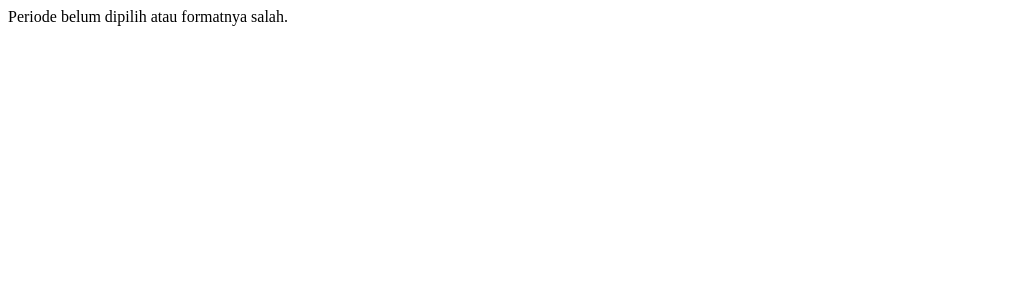
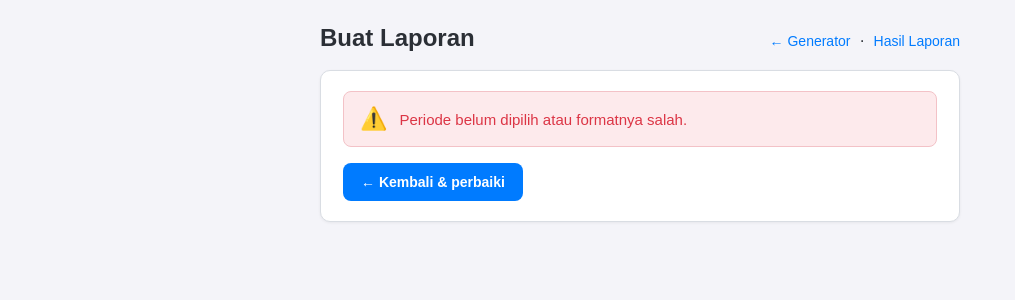
Before and after one commit to kurniadi445/prtg-generator, a PHP site: page /prtg-generator/create-job.php in a window 1280 px wide. Shown: the top 300 px of the page, without its empty margins (0-1015 px from the left). Run offline with PHP 8.4, Linux system fonts and the light colour scheme.

Commit message:
Halaman "Job dibuat" berstyle (bukan HTML mentah)
- Tampilkan nama pelanggan (bukan hanya ID), ringkasan periode & downtime
- Daftar job + tombol Cek Status, tombol "Buat lagi" / "Lihat semua hasil"
- Halaman error validasi ikut berstyle (banner merah)

Co-Authored-By: Claude Opus 4.8 <noreply@anthropic.com>

```diff
--- a/create-job.php
+++ b/create-job.php
@@ -9,48 +9,139 @@ $rekapDowntime = isset($_POST['rekap_downtime']) ? 1 : 0;
 
 $formatBulan = '/^\d{4}-(0[1-9]|1[0-2])$/';
 
+// --- Validasi ---
+$error = null;
+$pelanggan = array_values(array_filter($pelanggan, fn($id) => $id !== ''));
+
 if (!preg_match($formatBulan, $dari) || !preg_match($formatBulan, $sampai)) {
-    die('Periode belum dipilih atau formatnya salah.');
+    $error = 'Periode belum dipilih atau formatnya salah.';
+} elseif ($sampai < $dari) {
+    $error = 'Bulan "Sampai" tidak boleh sebelum "Dari".';
+} elseif (count($pelanggan) === 0) {
+    $error = 'Pilih minimal satu pelanggan.';
 }
 
-if ($sampai < $dari) {
-    die('Bulan "sampai" tidak boleh sebelum "dari".');
+$dibuat = [];
+
+if ($error === null) {
+    $bd = db();
+
+    // Ambil nama pelanggan untuk ditampilkan.
+    $tanda   = implode(',', array_fill(0, count($pelanggan), '?'));
+    $qNama   = $bd->prepare("SELECT id, nama FROM pelanggan WHERE id IN ($tanda)");
+    $qNama->execute($pelanggan);
+
+    $namaMap = [];
+    foreach ($qNama->fetchAll(PDO::FETCH_ASSOC) as $r) {
+        $namaMap[$r['id']] = $r['nama'];
+    }
+
+    $insert = $bd->prepare("
+        INSERT INTO jobs (id, bulan_mulai, bulan_akhir, pelanggan, rekap_downtime)
+        VALUES (?, ?, ?, ?, ?)
+    ");
+
+    foreach ($pelanggan as $idPelanggan) {
+        $jobId = uniqid();
+        $insert->execute([$jobId, $dari, $sampai, $idPelanggan, $rekapDowntime]);
+
+        $dibuat[] = [
+            'jobId' => $jobId,
+            'nama'  => $namaMap[$idPelanggan] ?? '(pelanggan tidak dikenal)',
+        ];
+    }
 }
+?>
+<!DOCTYPE html>
+<html lang="id">
+<head>
+    <meta charset="UTF-8">
+    <meta content="initial-scale=1, width=device-width" name="viewport">
+    <title>Job Dibuat — PRTG Generator</title>
+    <style>
+        :root {
+            --biru: #007bff; --biru-tua: #0062cc; --garis: #d9dde3;
+            --abu: #f4f4f9; --teks: #2b2f36; --redup: #8a909a;
+            --hijau: #198754; --merah: #dc3545;
+        }
+        * { box-sizing: border-box; }
+        body { background: var(--abu); color: var(--teks); font-family: Arial, Helvetica, sans-serif; margin: 0; padding: 24px 16px; }
+        .bar { align-items: baseline; display: flex; gap: 14px; justify-content: space-between; margin: 0 auto 18px; max-width: 640px; }
+        .bar h2 { margin: 0; }
+        a.nav { color: var(--biru); font-size: 14px; text-decoration: none; }
+        a.nav:hover { text-decoration: underline; }
+        .kartu { background: #fff; border: 1px solid var(--garis); border-radius: 10px; box-shadow: 0 1px 3px rgba(0,0,0,.06); margin: 0 auto 18px; max-width: 640px; padding: 20px 22px; }
 
-$pelanggan = array_filter($pelanggan, fn($id) => $id !== '');
+        .banner { align-items: center; border-radius: 8px; display: flex; gap: 12px; font-size: 15px; padding: 14px 16px; }
+        .banner.ok  { background: #e7f6ec; border: 1px solid #b6e3c4; color: var(--hijau); }
+        .banner.err { background: #fdeaec; border: 1px solid #f3c2c7; color: var(--merah); }
+        .banner .kar { font-size: 22px; }
 
-if (count($pelanggan) === 0) {
-    die('Pilih minimal satu pelanggan.');
-}
+        .ringkas { color: var(--redup); font-size: 13px; margin-top: 14px; }
 
-$bd = db();
+        .job { align-items: center; border: 1px solid var(--garis); border-radius: 8px; display: flex; gap: 12px; margin-top: 10px; padding: 12px 14px; }
+        .job .isi { flex: 1; min-width: 0; }
+        .job .nama { font-size: 14px; font-weight: bold; overflow: hidden; text-overflow: ellipsis; white-space: nowrap; }
+        .job .id { color: var(--redup); font-size: 12px; }
+        .job a { background: var(--biru); border-radius: 6px; color: #fff; flex: none; font-size: 13px; font-weight: bold; padding: 8px 14px; text-decoration: none; }
+        .job a:hover { background: var(--biru-tua); }
 
-$perintah = $bd->prepare("
-    INSERT INTO jobs
-    (id, bulan_mulai, bulan_akhir, pelanggan, rekap_downtime)
-    VALUES (?, ?, ?, ?, ?)
-");
+        .tombol-baris { display: flex; flex-wrap: wrap; gap: 10px; margin-top: 4px; }
+        .tombol { border-radius: 8px; font-size: 14px; font-weight: bold; padding: 11px 18px; text-decoration: none; }
+        .tombol.primer { background: var(--biru); color: #fff; }
+        .tombol.primer:hover { background: var(--biru-tua); }
+        .tombol.abu { background: #eef1f5; border: 1px solid var(--garis); color: var(--teks); }
+        .tombol.abu:hover { background: #e2e6ec; }
+    </style>
+</head>
+<body>
+<div class="bar">
+    <h2>Buat Laporan</h2>
+    <span>
+        <a class="nav" href="index.php">← Generator</a>
+        &nbsp;·&nbsp;
+        <a class="nav" href="hasil.php">Hasil Laporan</a>
+    </span>
+</div>
 
-echo "<h3>Job berhasil dibuat</h3>";
+<?php if ($error !== null): ?>
+    <div class="kartu">
+        <div class="banner err">
+            <span class="kar">⚠️</span>
+            <span><?= htmlspecialchars($error) ?></span>
+        </div>
+        <div class="tombol-baris" style="margin-top:16px;">
+            <a class="tombol primer" href="index.php">← Kembali &amp; perbaiki</a>
+        </div>
+    </div>
+<?php else: ?>
+    <div class="kartu">
+        <div class="banner ok">
+            <span class="kar">✅</span>
+            <span><b><?= count($dibuat) ?></b> job berhasil dibuat dan masuk antrean.</span>
+        </div>
+        <div class="ringkas">
+            Periode <b><?= htmlspecialchars($dari) ?></b> &rarr; <b><?= htmlspecialchars($sampai) ?></b>
+            · Rekap downtime: <b><?= $rekapDowntime ? 'Ya' : 'Tidak' ?></b>
+        </div>
 
-foreach ($pelanggan as $idPelanggan) {
+        <?php foreach ($dibuat as $d): ?>
+            <div class="job">
+                <div class="isi">
+                    <div class="nama"><?= htmlspecialchars($d['nama']) ?></div>
+                    <div class="id">Job ID: <?= htmlspecialchars($d['jobId']) ?></div>
+                </div>
+                <a href="status.php?id=<?= htmlspecialchars($d['jobId'], ENT_QUOTES) ?>">Cek Status →</a>
+            </div>
+        <?php endforeach; ?>
+    </div>
 
-    $jobId = uniqid();
-
-    $perintah->execute([
-        $jobId,
-        $dari,
-        $sampai,
-        $idPelanggan,
-        $rekapDowntime
-    ]);
-
-    $jobIdAman = htmlspecialchars($jobId, ENT_QUOTES);
-
-    echo "
-        <p>
-            Job ID : <b>$jobIdAman</b><br>
-            <a href=\"status.php?id=$jobIdAman\">Cek Status</a>
-        </p>
-    ";
-}
+    <div class="kartu">
+        <div class="tombol-baris">
+            <a class="tombol primer" href="index.php">Buat lagi</a>
+            <a class="tombol abu" href="hasil.php">Lihat semua hasil</a>
+        </div>
+    </div>
+<?php endif; ?>
+</body>
+</html>
```
